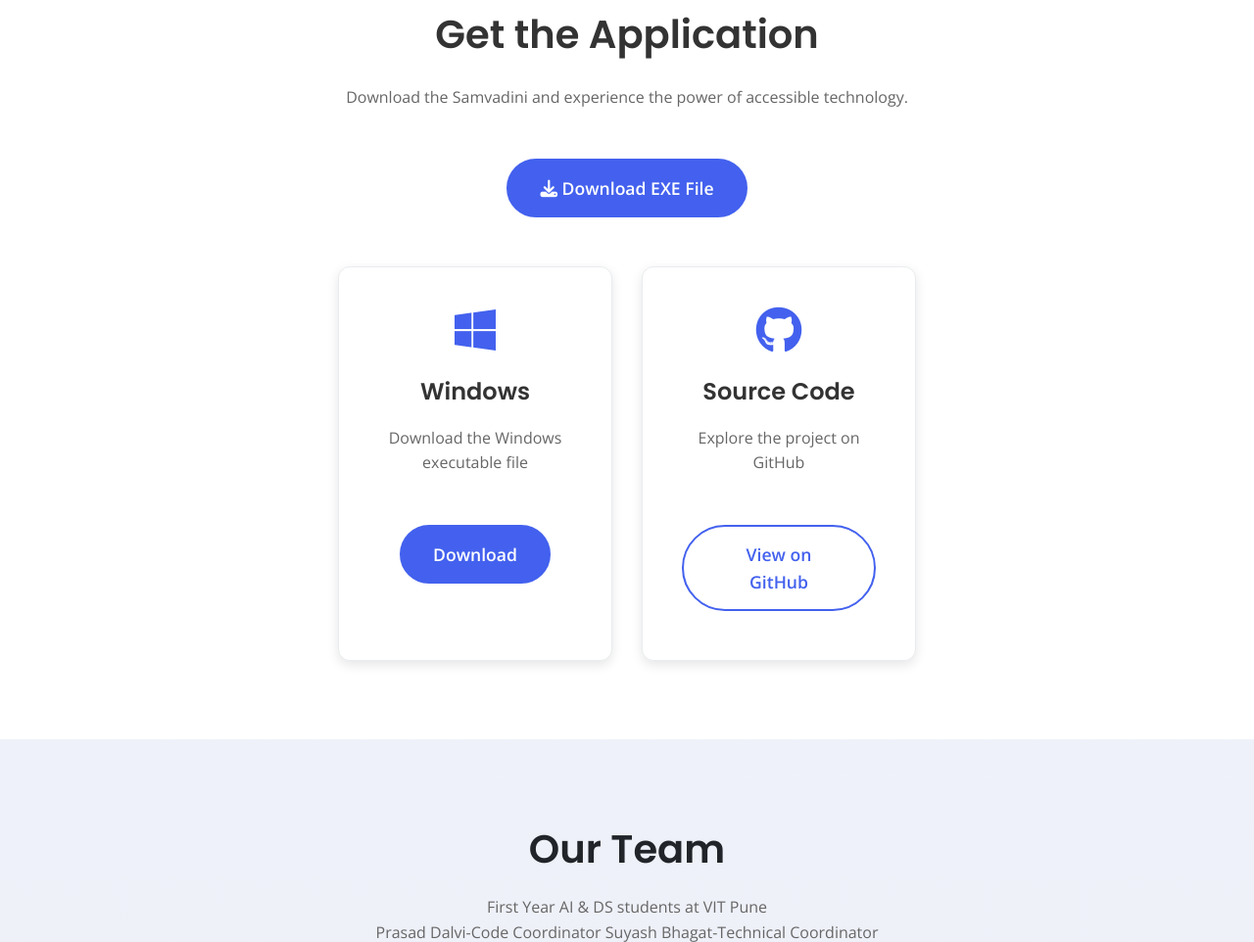
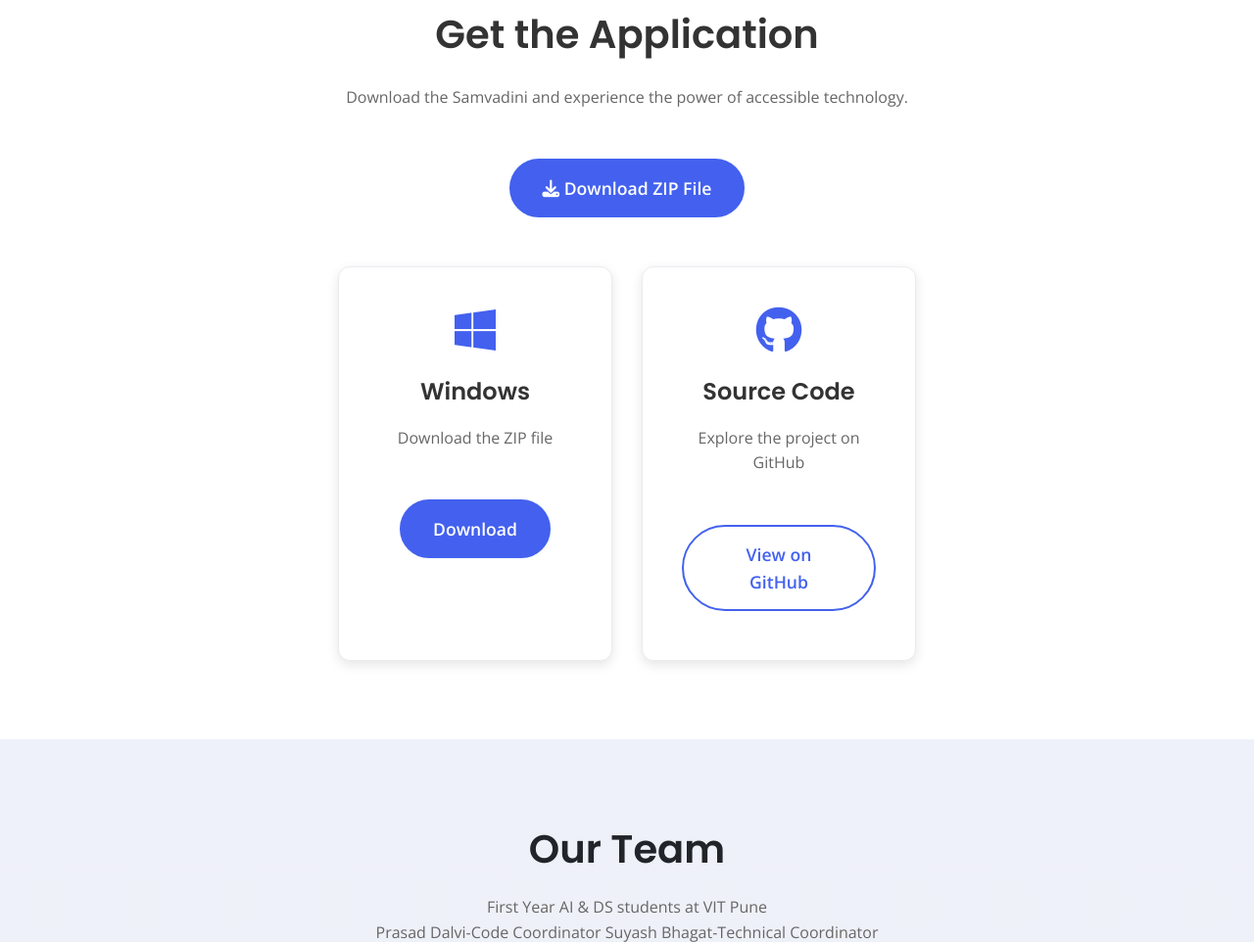
Before and after one commit to Samvadini/Samvadini, a plain HTML site: page index.html in a window 1280 px wide. Shown: the part 2567-3529 px from the top of the page at 98% size. Drawn offline with nearby package versions, Linux system fonts and the light colour scheme.

Commit message:
Update index.html

```diff
--- a/index.html
+++ b/index.html
@@ -189,16 +189,16 @@
             <div class="download-content">
                 <h2>Get the Application</h2>
                 <p>Download the Samvadini and experience the power of accessible technology.</p>
-                <a href="https://drive.google.com/your-drive-link" class="btn" target="_blank">
-                    <i class="fas fa-download"></i> Download EXE File
+                <a href="https://drive.google.com/drive/folders/1lL3l_z-tkFFlMkogA8DxfNNmPdQq3fsh?usp=drive_link" class="btn" target="_blank">
+                    <i class="fas fa-download"></i> Download ZIP File
                 </a>
 
                 <div class="download-options">
                     <div class="download-card">
                         <i class="fab fa-windows"></i>
                         <h3>Windows</h3>
-                        <p>Download the Windows executable file</p>
-                        <a href="https://drive.google.com/your-drive-link" class="btn" target="_blank">Download</a>
+                        <p>Download the ZIP file</p>
+                        <a href="https://drive.google.com/drive/folders/1lL3l_z-tkFFlMkogA8DxfNNmPdQq3fsh?usp=drive_link" class="btn" target="_blank">Download</a>
                     </div>
 
                     <div class="download-card">
```
